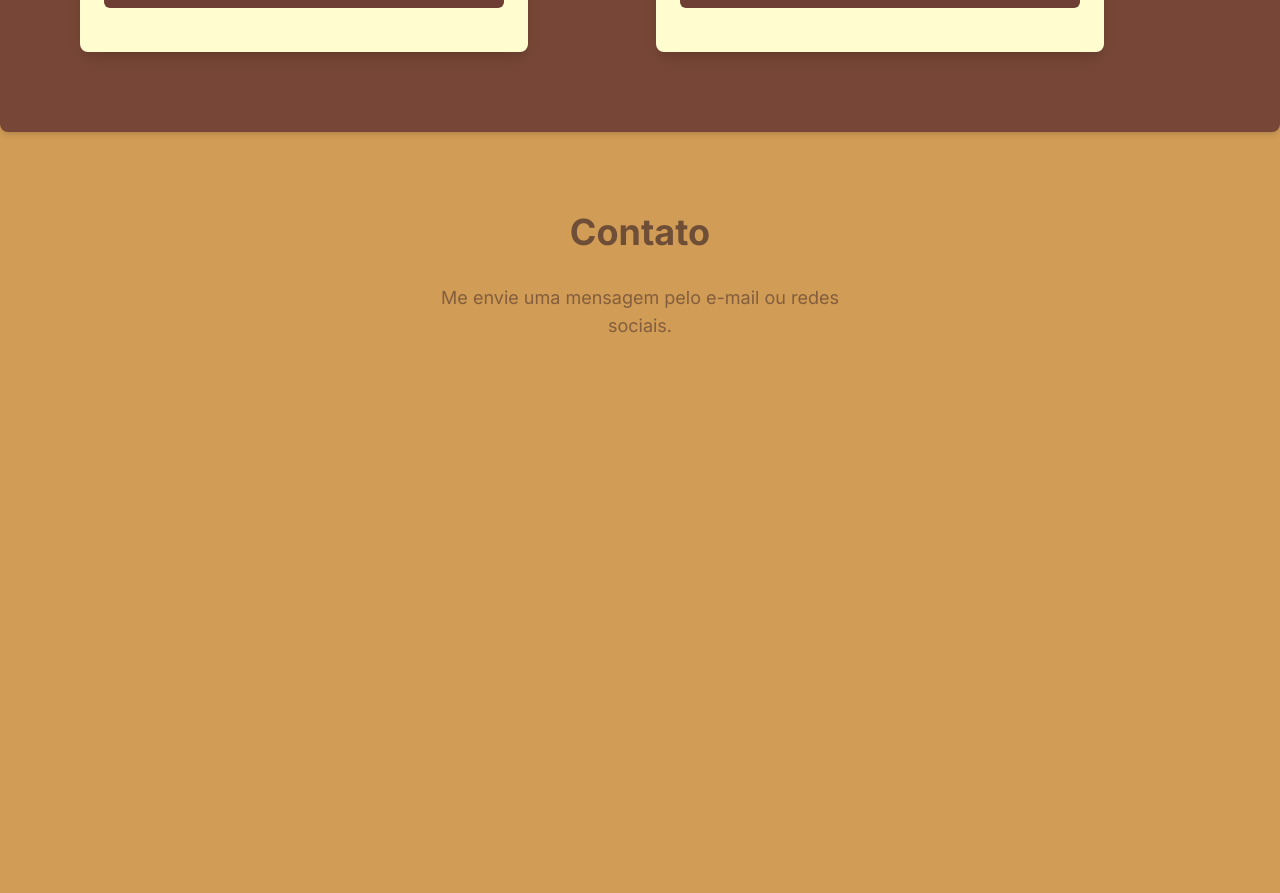
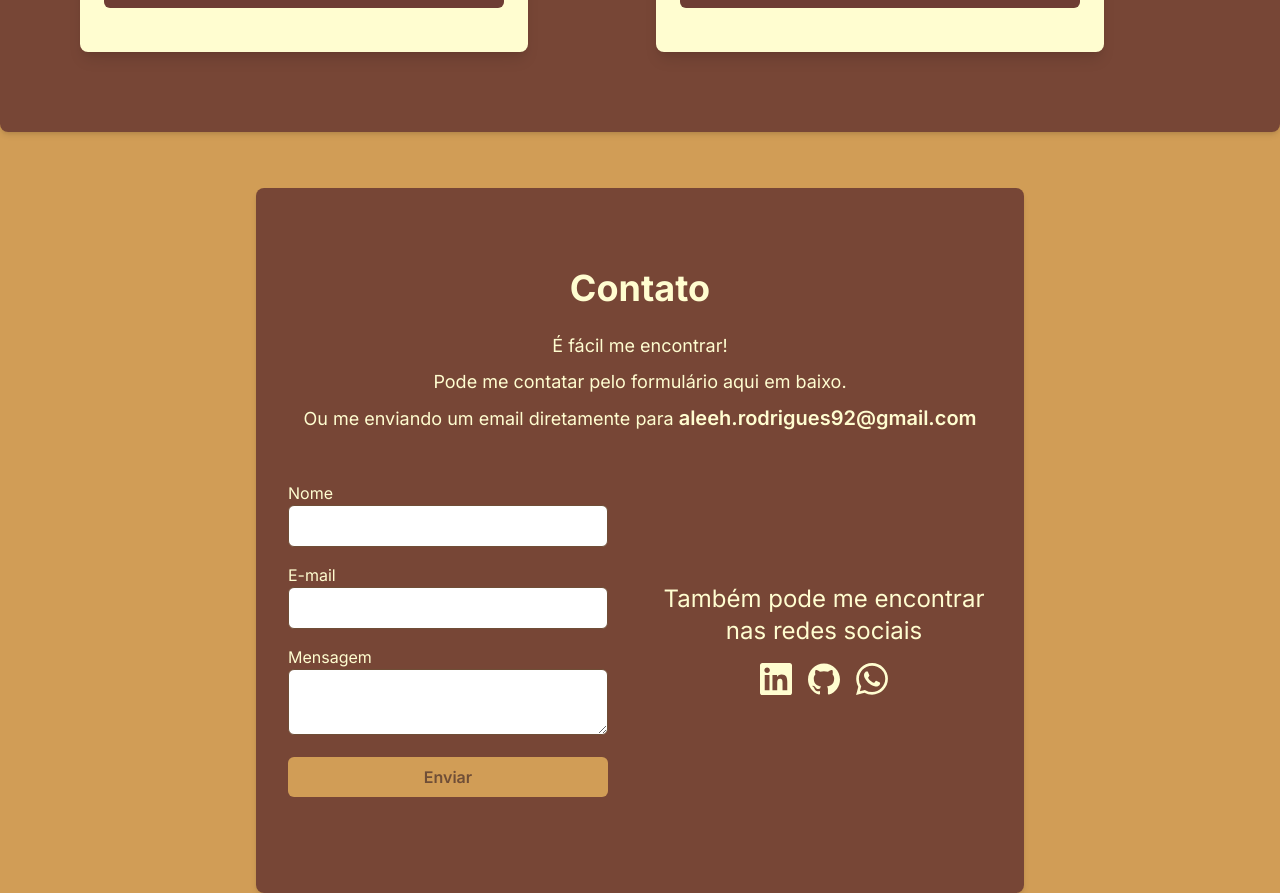
Before and after one commit to aleehblackstar/portfolio, a Next.js app: page / in a window 1280 px wide. Shown: the part 3422-4315 px from the top of the page. Before the commit the page ends 3842 px from the top, so only its background shows below. Built offline with nearby package versions, Linux system fonts and the light colour scheme; what tailwindcss-pseudo-elements would draw is missing.

Commit message:
feat: implementando seção de cotato

```diff
--- a/src/app/page.tsx
+++ b/src/app/page.tsx
@@ -5,6 +5,7 @@ import Skills from "@/components/Skills";
 import HeroSection from "@/components/HeroSection";
 import Projects from "@/components/Projects";
 import Head from "next/head";
+import Contact from "@/components/Contact";
 
 export default function Home() {
   return (
@@ -24,13 +25,7 @@ export default function Home() {
       <Projects />
 
       {/* Contato */}
-      <section id="contato" className="py-20 text-center">
-        <h2 className="text-4xl font-bold text-cafe mb-8">Contato</h2>
-        <p className="text-lg text-cafe/80 max-w-md mx-auto">
-          Me envie uma mensagem pelo e-mail ou redes sociais.
-        </p>
-        {/* Botões ou formulário podem ser adicionados aqui */}
-      </section>
+      <Contact />
     </main>
   );
 }
--- /dev/null
+++ b/src/components/Contact.tsx
@@ -0,0 +1,101 @@
+import Link from "next/link";
+import { SiGithub, SiLinkedin, SiWhatsapp } from "react-icons/si";
+
+export default function Contact() {
+  return (
+    <section
+      id="contato"
+      className="rounded-lg bg-nescau/90 shadow-md py-20 px-4 max-w-3xl mx-auto mt-14"
+    >
+      <div className="flex flex-col gap-2 text-creme mb-8 text-center">
+        <h2 className="text-4xl font-bold mb-4">Contato</h2>
+        <p className="text-lg">É fácil me encontrar! </p>
+        <p className="text-lg">
+          Pode me contatar pelo formulário aqui em baixo.
+        </p>
+        <p className="text-lg">
+          Ou me enviando um email diretamente para{" "}
+          <span className="font-semibold text-xl">
+            aleeh.rodrigues92@gmail.com
+          </span>
+        </p>
+      </div>
+      {/* Botões ou formulário podem ser adicionados aqui */}
+      <div className="grid grid-cols-2">
+        <form
+          action="https://formspree.io/f/xblppeaj"
+          method="POST"
+          className="flex flex-col gap-4 mr-4 border-solid border-solid-caramelo p-4"
+        >
+          <div>
+            <label htmlFor="name" className="text-creme">
+              Nome
+            </label>
+            <input
+              type="text"
+              id="name"
+              className="border border-cafe rounded-md p-2 w-full"
+            />
+          </div>
+          <div>
+            <label htmlFor="email" className="text-creme">
+              E-mail
+            </label>
+            <input
+              type="email"
+              id="email"
+              className="border border-cafe rounded-md p-2 w-full"
+            />
+          </div>
+          <div>
+            <label htmlFor="message" className="text-creme">
+              Mensagem
+            </label>
+            <textarea
+              id="message"
+              required
+              className="border border-cafe rounded-md p-2 w-full"
+            />
+          </div>
+          <button
+            type="submit"
+            className="bg-caramelo text-cafe font-semibold py-2 rounded-md hover:bg-caramelo/80 transition-colors"
+          >
+            Enviar
+          </button>
+        </form>
+        <div className="flex  flex-col justify-center items-center align-bottom">
+          <h2 className="text-creme text-center text-2xl px-4">
+            Também pode me encontrar nas redes sociais
+          </h2>
+          <div className="flex justify-center gap-4 mt-4">
+            {[
+              {
+                href: "https://www.linkedin.com/in/alexandre-rodrigues-9a1050100/",
+                icon: <SiLinkedin size="2rem" />,
+              },
+              {
+                href: "https://github.com/aleehblackstar",
+                icon: <SiGithub size="2rem" />,
+              },
+              {
+                href: "https://wa.me/5521991428726?text=Ol%C3%A1%20Alexandre!%20Vi%20seu%20portf%C3%B3lio%20e%20gostaria%20de%20conversar.",
+                icon: <SiWhatsapp size="2rem" />,
+              },
+            ].map(({ href, icon }) => (
+              <a
+                key={href}
+                href={href}
+                target="_blank"
+                rel="noopener noreferrer"
+                className="text-creme hover:text-caramelo transition-colors"
+              >
+                {icon}
+              </a>
+            ))}
+          </div>
+        </div>
+      </div>
+    </section>
+  );
+}
```
